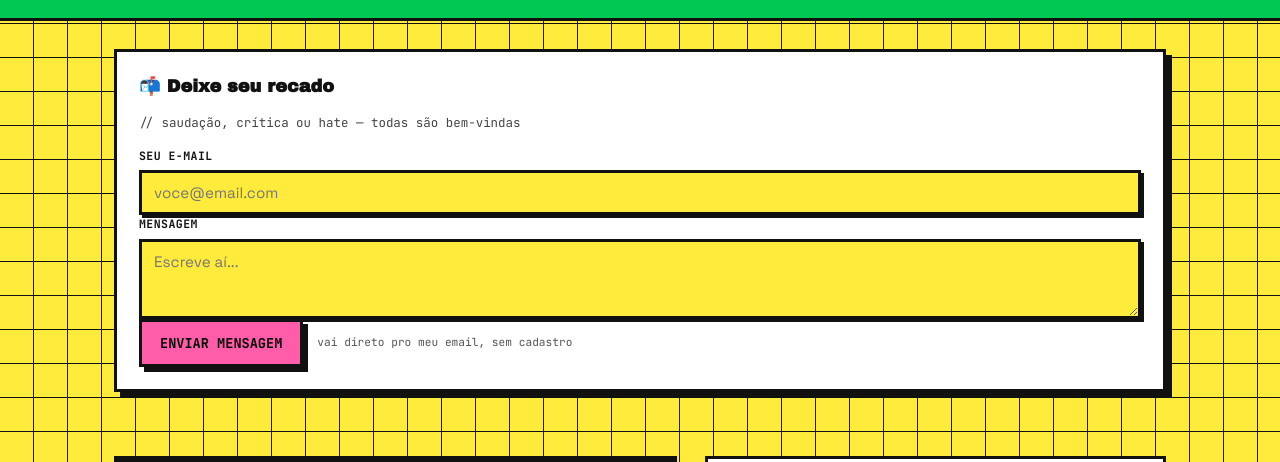
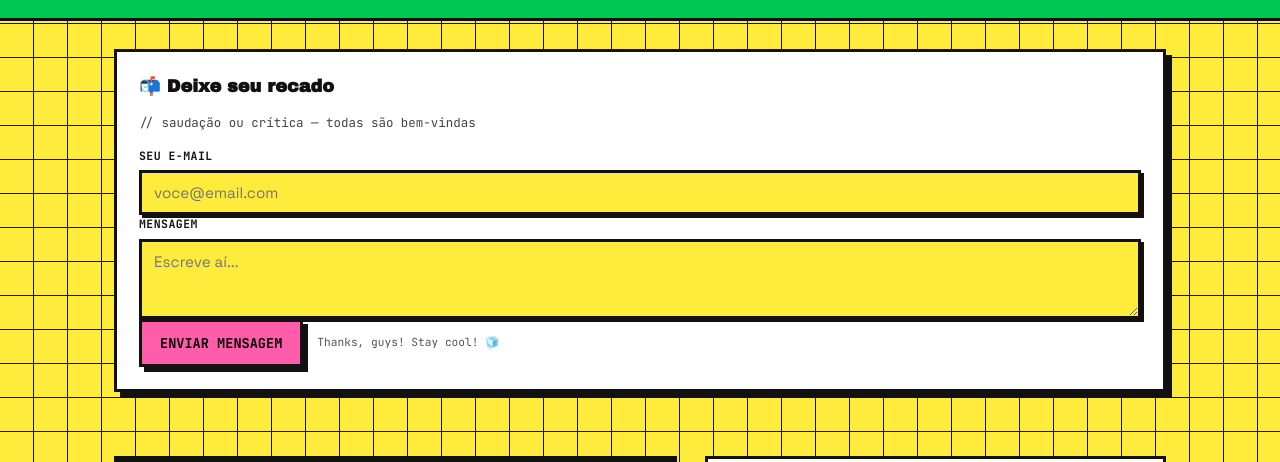
Before and after one commit to 10jsc/10jsc.github.io, a plain HTML site: page index.html in a window 1280 px wide. Shown: the part 44-506 px from the top of the page. Drawn offline with Linux system fonts and the light colour scheme.

Commit message:
Update index.html

```diff
--- a/index.html
+++ b/index.html
@@ -290,7 +290,7 @@
   <section class="guestbook">
     <div class="guestbook-box box">
       <h2>📬 Deixe seu recado</h2>
-      <p class="gb-sub">// saudação, crítica ou hate — todas são bem-vindas</p>
+      <p class="gb-sub">// saudação ou crítica — todas são bem-vindas</p>
 
       <form action="https://formsubmit.co/jsccostacs@gmail.com" method="POST">
         <!-- Assunto do email recebido -->
@@ -316,7 +316,7 @@
 
         <div class="gb-actions">
           <button type="submit" class="btn solid">Enviar mensagem</button>
-          <span class="gb-note">vai direto pro meu email, sem cadastro</span>
+          <span class="gb-note">Thanks, guys! Stay cool! 🧊</span>
         </div>
       </form>
     </div>
```
